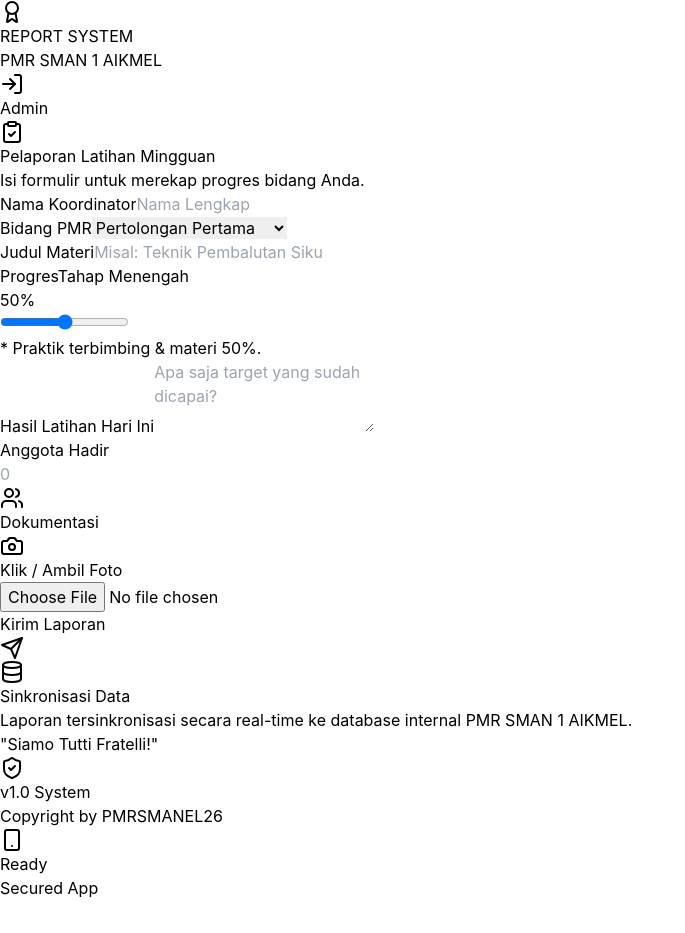
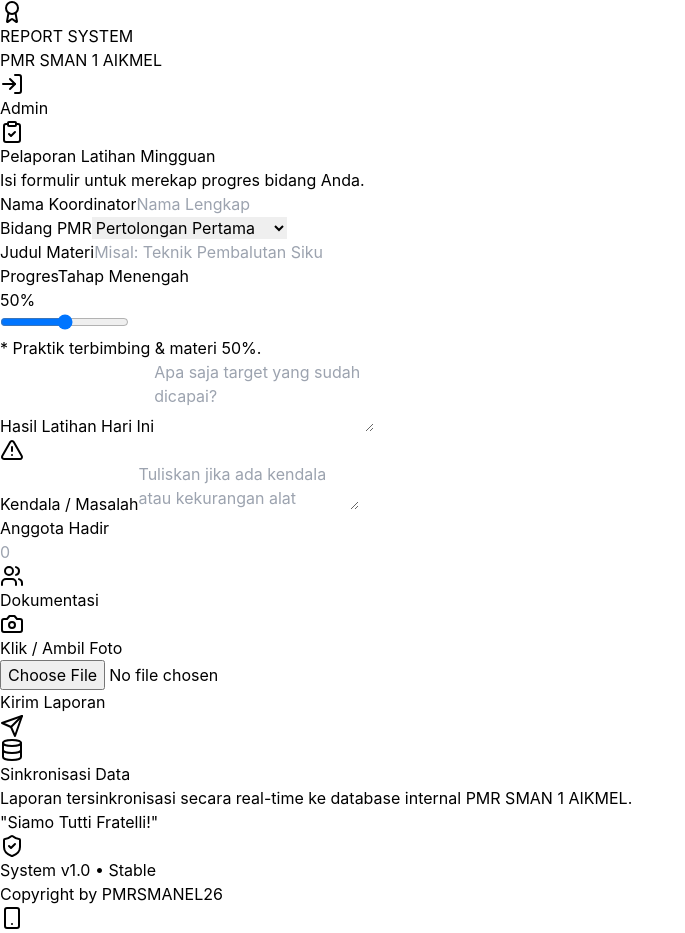
Before and after one commit to pmrsmanel-ai/Report_System, a React (Vite) app: page / in a window 1280 px wide. Shown: the top 933 px of the page, without its empty margins (0-685 px from the left). Before the commit the page ends 900 px from the top, so only its background shows below. Built offline with nearby package versions, Linux system fonts and the light colour scheme.

Commit message:
Hapus base path untuk Cloudflare

```diff
--- a/src/App.jsx
+++ b/src/App.jsx
@@ -1,4 +1,4 @@
-import React, { useState } from 'react';
+import React, { useState, useEffect } from 'react';
 import {
   ClipboardCheck,
   Users,
@@ -14,15 +14,18 @@ import {
   Camera,
   Smartphone,
   ShieldCheck,
-  Database
+  Database,
+  ChevronRight,
+  Info,
+  AlertTriangle // Icon baru untuk Kendala
 } from 'lucide-react';
 
-// URL Google Apps Script Anda
+// URL Google Apps Script (Sesuai kode asli Anda)
 const GAS_URL = "https://script.google.com/macros/s/AKfycbxUPUmQkWTB9Ux1oivo98F4L3zESR6-DfUibI8CaE6qiwI_kSZdRafGwjou-HIo7iQd/exec";
 
 // --- SUB-KOMPONEN ---
 
-const Header = ({ view, setView }) => (
+const Header = ({ view, setView, isLoggedIn }) => (
   <header className="bg-red-800 text-white p-4 md:p-6 shadow-2xl sticky top-0 z-50 border-b border-red-900">
     <div className="max-w-6xl mx-auto flex items-center justify-between">
       <div className="flex items-center gap-3">
@@ -36,12 +39,18 @@ const Header = ({ view, setView }) => (
       </div>
       <div className="flex gap-2">
         {view === 'form' ? (
-          <button onClick={() => setView('login')} className="flex items-center gap-2 bg-red-900 hover:bg-black px-3 py-1.5 md:px-4 md:py-2 rounded-lg text-xs md:text-sm font-bold transition-all border border-red-700">
+          <button
+            onClick={() => setView('login')}
+            className="flex items-center gap-2 bg-red-900 hover:bg-black px-3 py-1.5 md:px-4 md:py-2 rounded-lg text-xs md:text-sm font-bold transition-all border border-red-700"
+          >
             <LogIn className="w-4 h-4" /> <span className="hidden sm:inline">Admin</span>
           </button>
         ) : (
-          <button onClick={() => setView('form')} className="flex items-center gap-2 bg-white text-red-800 hover:bg-slate-100 px-3 py-1.5 md:px-4 md:py-2 rounded-lg text-xs md:text-sm font-bold transition-all shadow-md">
-            Kembali
+          <button
+            onClick={() => setView(isLoggedIn ? 'admin' : 'form')}
+            className="flex items-center gap-2 bg-white text-red-800 hover:bg-slate-100 px-3 py-1.5 md:px-4 md:py-2 rounded-lg text-xs md:text-sm font-bold transition-all shadow-md"
+          >
+            {isLoggedIn && view !== 'admin' ? 'Dashboard' : 'Kembali'}
           </button>
         )}
       </div>
@@ -52,7 +61,7 @@ const Header = ({ view, setView }) => (
 const DetailModal = ({ report, onClose }) => {
   if (!report) return null;
   return (
-    <div className="fixed inset-0 z-[100] flex items-center justify-center p-4 bg-black/80 backdrop-blur-sm">
+    <div className="fixed inset-0 z-[100] flex items-center justify-center p-4 bg-black/80 backdrop-blur-sm animate-in fade-in duration-200">
       <div className="bg-white w-full max-w-2xl rounded-3xl shadow-2xl overflow-hidden animate-in zoom-in duration-300">
         <div className="bg-red-800 p-5 md:p-6 text-white flex justify-between items-center">
           <div className="pr-4">
@@ -112,7 +121,7 @@ const FormView = ({ formData, handleInputChange, handleFileChange, handleSubmit,
 
   return (
     <div className="max-w-4xl mx-auto p-4 space-y-6">
-      <section className="bg-white rounded-3xl shadow-xl overflow-hidden border border-slate-100 mt-2 sm:mt-6 animate-in fade-in duration-500">
+      <section className="bg-white rounded-3xl shadow-xl overflow-hidden border border-slate-100 mt-2 sm:mt-6 animate-in fade-in slide-in-from-bottom-4 duration-500">
         <div className="bg-slate-900 text-white p-5 md:p-6 text-left">
           <h2 className="text-base md:text-lg font-bold flex items-center gap-2">
             <ClipboardCheck className="w-5 h-5 text-red-500" />
@@ -154,9 +163,18 @@ const FormView = ({ formData, handleInputChange, handleFileChange, handleSubmit,
             <p className="text-[10px] text-slate-500 font-medium italic">* {progressInfo.desc}</p>
           </div>
 
+          {/* KOLOM HASIL LATIHAN */}
           <div className="space-y-1 text-left">
             <label className="text-xs font-bold text-slate-700 uppercase">Hasil Latihan Hari Ini</label>
             <textarea required name="hasilLatihan" value={formData.hasilLatihan} onChange={handleInputChange} rows="3" placeholder="Apa saja target yang sudah dicapai?" className="w-full px-4 py-3 rounded-xl border border-slate-200 focus:ring-2 focus:ring-red-800 outline-none resize-none text-sm bg-white"></textarea>
+          </div>
+
+          {/* KOLOM KENDALA (BARU DITAMBAHKAN) */}
+          <div className="space-y-1 text-left">
+            <label className="text-xs font-bold text-slate-700 uppercase flex items-center gap-1">
+              <AlertTriangle className="w-3 h-3 text-amber-500" /> Kendala / Masalah
+            </label>
+            <textarea name="kendala" value={formData.kendala} onChange={handleInputChange} rows="2" placeholder="Tuliskan jika ada kendala atau kekurangan alat (Opsional)" className="w-full px-4 py-3 rounded-xl border border-slate-200 focus:ring-2 focus:ring-amber-500 outline-none resize-none text-sm bg-white"></textarea>
           </div>
 
           <div className="grid grid-cols-1 md:grid-cols-2 gap-6">
@@ -184,7 +202,7 @@ const FormView = ({ formData, handleInputChange, handleFileChange, handleSubmit,
           </div>
 
           {status.message && (
-            <div className={`p-4 rounded-xl flex items-center gap-3 animate-in slide-in-from-top-2 ${status.type === 'success' ? 'bg-green-50 text-green-700 border border-green-200' : 'bg-red-50 text-red-800 border border-red-200'}`}>
+            <div className={`p-4 rounded-xl flex items-center gap-3 animate-in fade-in slide-in-from-top-2 ${status.type === 'success' ? 'bg-green-50 text-green-700 border border-green-200' : 'bg-red-50 text-red-800 border border-red-200'}`}>
               <CheckCircle2 className="w-5 h-5 flex-shrink-0" />
               <p className="text-xs md:text-sm font-bold">{status.message}</p>
             </div>
@@ -197,17 +215,17 @@ const FormView = ({ formData, handleInputChange, handleFileChange, handleSubmit,
         </form>
       </section>
 
-      <section className="bg-white/95 backdrop-blur-sm rounded-3xl shadow-lg p-5 border border-white/20 flex flex-col sm:flex-row items-center sm:items-start gap-4 transition-all hover:shadow-2xl hover:-translate-y-1">
-        <div className="bg-red-100 p-3 rounded-2xl flex-shrink-0">
-          <Database className="text-red-700 w-6 h-6" />
+      <section className="bg-white/10 backdrop-blur-md rounded-3xl shadow-lg p-5 border border-white/20 flex flex-col sm:flex-row items-center sm:items-start gap-4 transition-all hover:bg-white/20">
+        <div className="bg-white/20 p-3 rounded-2xl flex-shrink-0">
+          <Database className="text-white w-6 h-6" />
         </div>
-        <div className="space-y-1 text-center sm:text-left text-slate-900 text-left">
+        <div className="space-y-1 text-center sm:text-left text-white">
           <h4 className="text-xs md:text-sm font-black uppercase tracking-wider flex items-center justify-center sm:justify-start gap-2">
             Sinkronisasi Data
-            <div className="w-2 h-2 bg-green-500 rounded-full animate-pulse"></div>
+            <div className="w-2 h-2 bg-green-400 rounded-full animate-pulse"></div>
           </h4>
-          <p className="text-[11px] md:text-xs text-slate-600 font-medium leading-relaxed">
-            Laporan tersinkronisasi secara <span className="text-red-700 font-bold italic">real-time</span> ke database internal <span className="font-bold">PMR SMAN 1 AIKMEL</span>.
+          <p className="text-[11px] md:text-xs text-red-100 font-medium leading-relaxed opacity-80">
+            Laporan tersinkronisasi secara <span className="text-white font-bold italic">real-time</span> ke database internal <span className="font-bold">PMR SMAN 1 AIKMEL</span>.
           </p>
         </div>
       </section>
@@ -228,13 +246,13 @@ const LoginView = ({ loginData, setLoginData, handleLogin, status }) => (
       <form onSubmit={handleLogin} className="space-y-5">
         <div className="space-y-2 text-left">
           <label className="text-[10px] font-black text-slate-400 uppercase tracking-[0.2em]">Username</label>
-          <input required type="text" value={loginData.username} onChange={(e) => setLoginData({...loginData, username: e.target.value})} className="w-full px-4 py-3 rounded-xl border border-slate-200 focus:ring-2 focus:ring-red-800 outline-none text-sm bg-white" placeholder="User" />
+          <input required type="text" value={loginData.username} onChange={(e) => setLoginData({...loginData, username: e.target.value})} className="w-full px-4 py-3 rounded-xl border border-slate-200 focus:ring-2 focus:ring-red-800 outline-none text-sm bg-white" placeholder="Masukkan Username" />
         </div>
         <div className="space-y-2 text-left">
           <label className="text-[10px] font-black text-slate-400 uppercase tracking-[0.2em]">Password</label>
           <input required type="password" value={loginData.password} onChange={(e) => setLoginData({...loginData, password: e.target.value})} className="w-full px-4 py-3 rounded-xl border border-slate-200 focus:ring-2 focus:ring-red-800 outline-none text-sm bg-white" placeholder="••••••••" />
         </div>
-        {status.type === 'error' && <p className="text-red-600 text-xs font-black italic text-left">{status.message}</p>}
+        {status.type === 'error' && <p className="text-red-600 text-xs font-black italic text-left flex items-center gap-1"><Info className="w-3 h-3" /> {status.message}</p>}
         <button type="submit" className="w-full bg-red-800 hover:bg-black text-white py-4 rounded-2xl font-black transition-all shadow-lg uppercase tracking-widest text-sm">Masuk</button>
       </form>
     </div>
@@ -246,7 +264,7 @@ const AdminView = ({ reports, setSelectedReport }) => (
     <section className="grid grid-cols-2 md:grid-cols-4 gap-3 md:gap-4 mt-2 md:mt-6">
       <div className="bg-white p-4 md:p-6 rounded-2xl shadow-sm border border-slate-100 flex items-center gap-3 md:gap-4 text-left">
         <div className="bg-blue-50 p-2 md:p-3 rounded-xl"><ClipboardCheck className="text-blue-600 w-5 h-5 md:w-6 md:h-6" /></div>
-        <div><p className="text-slate-500 text-[8px] md:text-[10px] font-black uppercase tracking-wider">Laporan</p><p className="text-lg md:text-2xl font-black text-slate-900">{reports.length}</p></div>
+        <div><p className="text-slate-500 text-[8px] md:text-[10px] font-black uppercase tracking-wider">Total Laporan</p><p className="text-lg md:text-2xl font-black text-slate-900">{reports.length}</p></div>
       </div>
       <div className="bg-white p-4 md:p-6 rounded-2xl shadow-sm border border-slate-100 flex items-center gap-3 md:gap-4 text-left">
         <div className="bg-green-50 p-2 md:p-3 rounded-xl"><Target className="text-green-600 w-5 h-5 md:w-6 md:h-6" /></div>
@@ -254,27 +272,27 @@ const AdminView = ({ reports, setSelectedReport }) => (
       </div>
       <div className="bg-white p-4 md:p-6 rounded-2xl shadow-sm border border-slate-100 flex items-center gap-3 md:gap-4 text-left">
         <div className="bg-purple-50 p-2 md:p-3 rounded-xl"><Users className="text-purple-600 w-5 h-5 md:w-6 md:h-6" /></div>
-        <div><p className="text-slate-500 text-[8px] md:text-[10px] font-black uppercase tracking-wider">Hadir</p><p className="text-lg md:text-2xl font-black text-slate-900">312</p></div>
+        <div><p className="text-slate-500 text-[8px] md:text-[10px] font-black uppercase tracking-wider">Total Hadir</p><p className="text-lg md:text-2xl font-black text-slate-900">312</p></div>
       </div>
       <div className="bg-white p-4 md:p-6 rounded-2xl shadow-sm border border-slate-100 flex items-center gap-3 md:gap-4 text-left">
         <div className="bg-red-50 p-2 md:p-3 rounded-xl"><BookOpen className="text-red-800 w-5 h-5 md:w-6 md:h-6" /></div>
-        <div><p className="text-slate-500 text-[8px] md:text-[10px] font-black uppercase tracking-wider">Bidang</p><p className="text-lg md:text-2xl font-black text-slate-900">4</p></div>
+        <div><p className="text-slate-500 text-[8px] md:text-[10px] font-black uppercase tracking-wider">Bidang Aktif</p><p className="text-lg md:text-2xl font-black text-slate-900">4</p></div>
       </div>
     </section>
 
     <section className="bg-white rounded-3xl shadow-xl overflow-hidden border border-slate-100 text-slate-900">
       <div className="p-5 md:p-6 border-b border-slate-100 flex justify-between items-center bg-slate-50/50">
         <h2 className="font-black text-slate-800 flex items-center gap-2 text-sm md:text-base uppercase tracking-tight text-left">
-          <FileText className="text-red-800 w-5 h-5" /> REKAPITULASI
+          <FileText className="text-red-800 w-5 h-5" /> REKAPITULASI LAPORAN
         </h2>
       </div>
       <div className="overflow-x-auto scrollbar-thin">
         <table className="w-full text-left min-w-[500px]">
-          <thead className="bg-slate-50 text-slate-400 text-[9px] md:text-[10px] font-black uppercase tracking-widest">
+          <thead className="bg-slate-50 text-slate-400 text-[9px] md:text-[10px] font-black uppercase tracking-widest border-b border-slate-100">
             <tr>
-              <th className="px-6 py-4">Koordinator</th>
-              <th className="px-6 py-4">Materi</th>
-              <th className="px-6 py-4 text-center">Aksi</th>
+              <th className="px-6 py-4">Koordinator / Bidang</th>
+              <th className="px-6 py-4">Materi & Waktu</th>
+              <th className="px-6 py-4 text-center">Tindakan</th>
             </tr>
           </thead>
           <tbody className="divide-y divide-slate-100">
@@ -289,7 +307,12 @@ const AdminView = ({ reports, setSelectedReport }) => (
                   <p className="text-[9px] text-slate-400 font-bold">{report.date}</p>
                 </td>
                 <td className="px-6 py-4 text-center">
-                  <button onClick={() => setSelectedReport(report)} className="bg-red-800 text-white hover:bg-black px-3 py-2 rounded-xl text-[9px] font-black transition-all uppercase shadow-sm">Detail</button>
+                  <button
+                    onClick={() => setSelectedReport(report)}
+                    className="bg-slate-100 text-slate-600 hover:bg-red-800 hover:text-white px-4 py-2 rounded-xl text-[10px] font-black transition-all uppercase flex items-center gap-2 mx-auto"
+                  >
+                    Detail <ChevronRight className="w-3 h-3" />
+                  </button>
                 </td>
               </tr>
             ))}
@@ -324,7 +347,8 @@ const App = () => {
 
   const reports = [
     { id: 1, date: '16 Feb 2026', nama: 'Zulham Efendi', bidang: 'Tandu', materi: 'Simpul & Ikat Tandu Darurat', hadir: 18, progres: 85, hasil: 'Anggota sudah lancar membuat simpul mati dan pangkal.', kendala: 'Tali lapuh.', link: '#' },
-    { id: 2, date: '15 Feb 2026', nama: 'Siti Rohana', bidang: 'Pertolongan Pertama', materi: 'Pembalutan Mitella Siku', hadir: 22, progres: 100, hasil: 'Praktik pembalutan berhasil dilakukan.', kendala: 'Tidak ada.', link: '#' }
+    { id: 2, date: '15 Feb 2026', nama: 'Siti Rohana', bidang: 'Pertolongan Pertama', materi: 'Pembalutan Mitella Siku', hadir: 22, progres: 100, hasil: 'Praktik pembalutan berhasil dilakukan.', kendala: 'Tidak ada.', link: '#' },
+    { id: 3, date: '12 Feb 2026', nama: 'Budi Santoso', bidang: 'Perawatan Keluarga', materi: 'Teknik Mencuci Tangan Steril', hadir: 15, progres: 90, hasil: 'Seluruh anggota mempraktikkan 7 langkah cuci tangan.', kendala: 'Air terbatas.', link: '#' }
   ];
 
   const handleInputChange = (e) => {
@@ -367,17 +391,32 @@ const App = () => {
     setStatus({ type: '', message: '' });
 
     try {
+      // Menggunakan fetch dengan mode no-cors karena GAS sering memblokir CORS browser biasa
       await fetch(GAS_URL, {
         method: 'POST',
         mode: 'no-cors',
         headers: { 'Content-Type': 'application/json' },
         body: JSON.stringify({ ...formData }),
       });
-      setStatus({ type: 'success', message: 'Laporan berhasil dikirim!' });
-      setFormData({ namaKoordinator: '', bidang: 'Pertolongan Pertama', judulMateri: '', persentase: 50, jumlahHadir: '', hasilLatihan: '', kendala: '', imageBase64: '', mimeType: '', fileName: '' });
+
+      setStatus({ type: 'success', message: 'Laporan berhasil dikirim ke database!' });
+      // Reset form
+      setFormData({
+        namaKoordinator: '',
+        bidang: 'Pertolongan Pertama',
+        judulMateri: '',
+        persentase: 50,
+        jumlahHadir: '',
+        hasilLatihan: '',
+        kendala: '',
+        imageBase64: '',
+        mimeType: '',
+        fileName: ''
+      });
       setPhotoPreview(null);
     } catch (error) {
-      setStatus({ type: 'error', message: 'Gagal mengirim. Coba lagi.' });
+      console.error("Submission error:", error);
+      setStatus({ type: 'error', message: 'Gagal mengirim. Periksa koneksi atau URL Script.' });
     } finally {
       setLoading(false);
     }
@@ -385,31 +424,57 @@ const App = () => {
 
   return (
     <div className="min-h-screen bg-[#5a0505] font-sans pb-12 overflow-x-hidden text-white selection:bg-red-200 selection:text-red-900">
-      <Header view={view} setView={setView} />
+      <Header view={view} setView={setView} isLoggedIn={isLoggedIn} />
 
       <main className="w-full px-2 sm:px-0">
-        {view === 'form' && <FormView formData={formData} handleInputChange={handleInputChange} handleFileChange={handleFileChange} handleSubmit={handleSubmit} loading={loading} status={status} photoPreview={photoPreview} />}
-        {view === 'login' && <LoginView loginData={loginData} setLoginData={setLoginData} handleLogin={handleLogin} status={status} />}
-        {view === 'admin' && <AdminView reports={reports} setSelectedReport={setSelectedReport} />}
+        <div className="max-w-6xl mx-auto">
+          {view === 'form' && (
+            <FormView
+              formData={formData}
+              handleInputChange={handleInputChange}
+              handleFileChange={handleFileChange}
+              handleSubmit={handleSubmit}
+              loading={loading}
+              status={status}
+              photoPreview={photoPreview}
+            />
+          )}
+
+          {view === 'login' && (
+            <LoginView
+              loginData={loginData}
+              setLoginData={setLoginData}
+              handleLogin={handleLogin}
+              status={status}
+            />
+          )}
+
+          {view === 'admin' && (
+            <AdminView
+              reports={reports}
+              setSelectedReport={setSelectedReport}
+            />
+          )}
+        </div>
       </main>
 
       <DetailModal report={selectedReport} onClose={() => setSelectedReport(null)} />
 
-      <footer className="max-w-[280px] mx-auto text-center space-y-4 py-8 mt-8 px-4 border-t border-red-900/40 text-white/95">
+      <footer className="max-w-[280px] mx-auto text-center space-y-4 py-8 mt-12 px-4 border-t border-red-900/40 text-white/90">
         <div className="space-y-1.5">
           <p className="text-xs italic font-black tracking-widest uppercase">"Siamo Tutti Fratelli!"</p>
-          <div className="bg-red-900/30 py-1.5 px-3 rounded-xl inline-flex items-center gap-2 border border-red-800/20">
+          <div className="bg-red-900/40 py-1.5 px-3 rounded-xl inline-flex items-center gap-2 border border-red-800/20">
              <ShieldCheck className="w-3.5 h-3.5 text-green-400" />
-             <span className="text-[9px] font-black uppercase tracking-wider">v1.0 System</span>
+             <span className="text-[9px] font-black uppercase tracking-wider">System v1.0 • Stable</span>
           </div>
         </div>
 
-        <div className="space-y-1 pt-1 text-slate-300">
+        <div className="space-y-1 pt-1 text-red-200/60">
           <p className="text-[10px] font-black tracking-widest uppercase">Copyright by PMRSMANEL26</p>
-          <div className="flex items-center justify-center gap-2 text-[8px] font-bold opacity-60">
-            <span className="flex items-center gap-1"><Smartphone className="w-2 h-2" /> Ready</span>
-            <div className="w-1 h-1 bg-red-400 rounded-full"></div>
-            <span>Secured App</span>
+          <div className="flex items-center justify-center gap-2 text-[8px] font-bold">
+            <span className="flex items-center gap-1"><Smartphone className="w-2 h-2" /> Mobile Ready</span>
+            <div className="w-1 h-1 bg-red-400/40 rounded-full"></div>
+            <span>Encrypted App</span>
           </div>
         </div>
       </footer>
--- a/vite.config.js
+++ b/vite.config.js
@@ -5,5 +5,5 @@ import react from '@vitejs/plugin-react'
 export default defineConfig({
   plugins: [react()],
   // Base path harus sama dengan nama repository GitHub Anda
-  base: '/Report_System/',
+  //base: '/Report_System/',
 })
```
